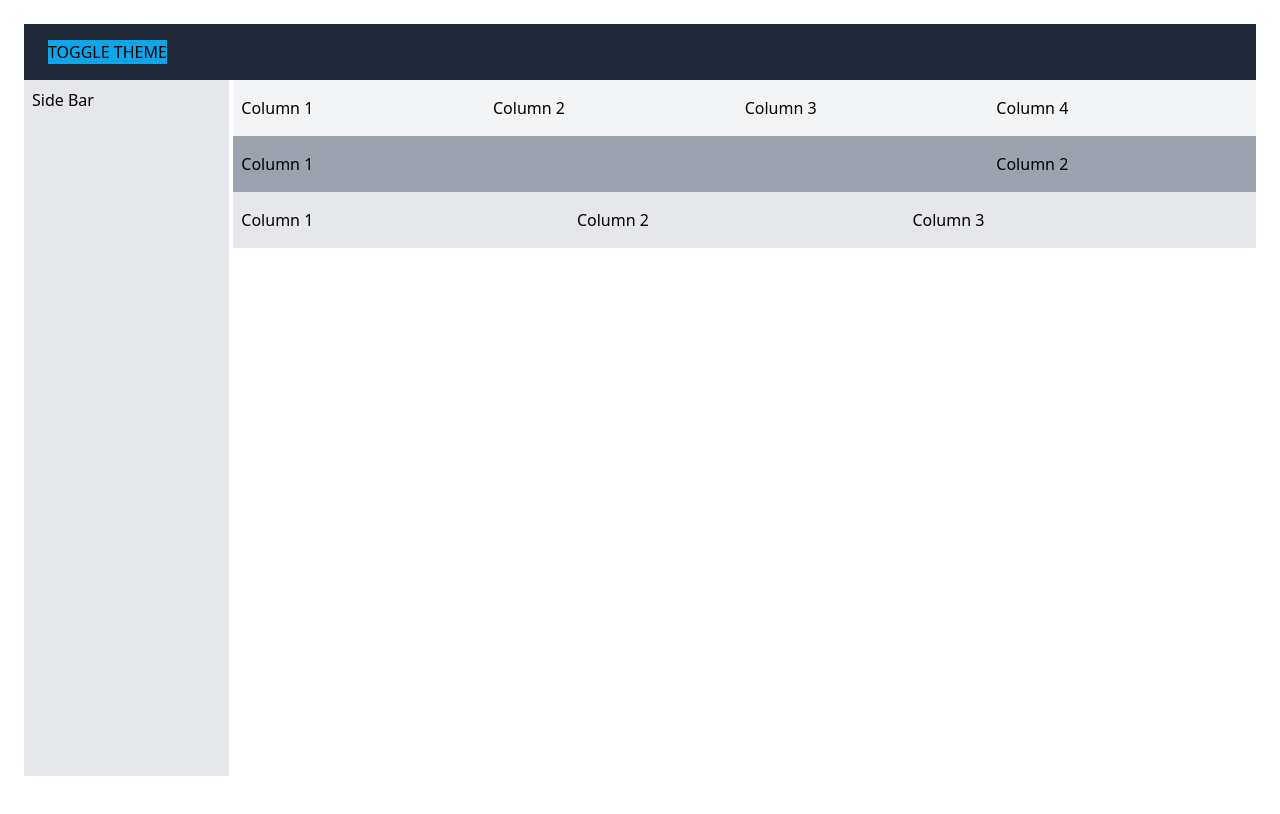
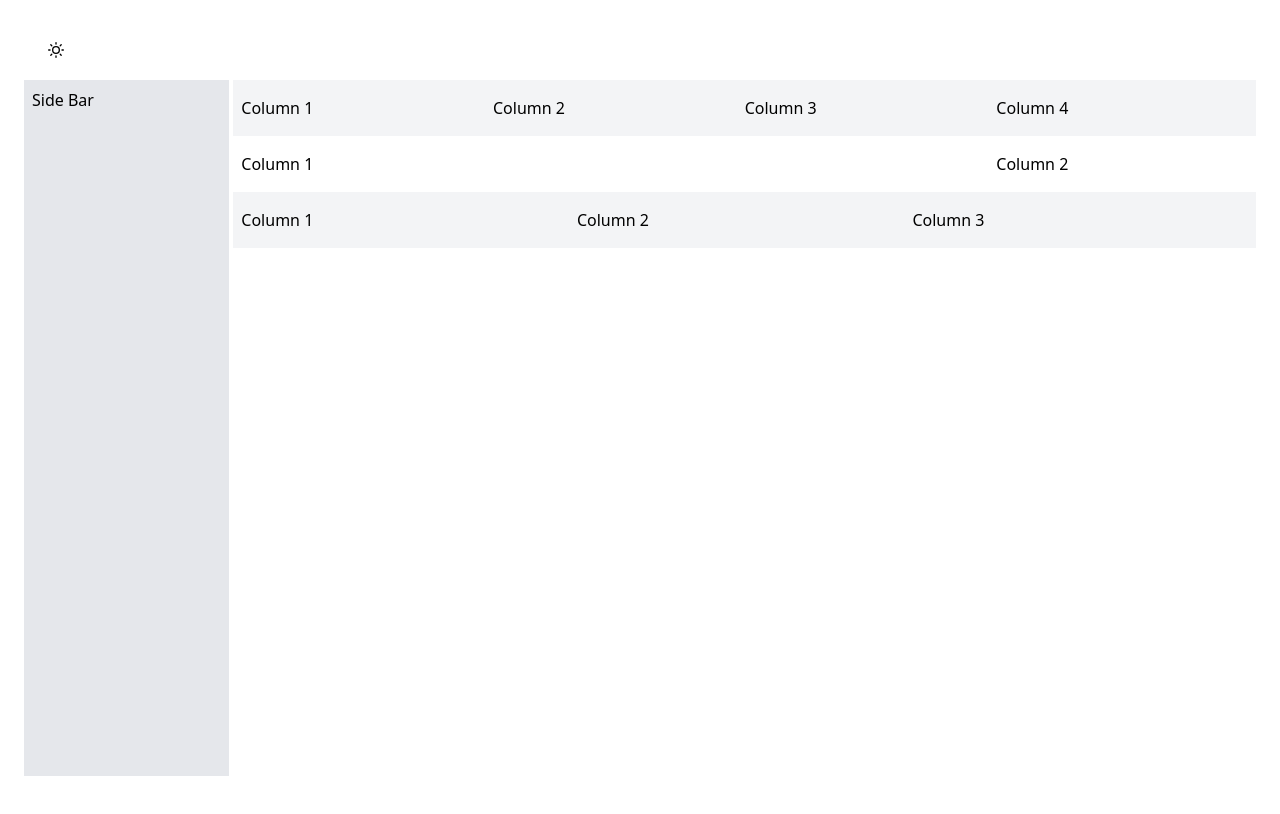
Before and after one commit to NAMGYEONGCHO/data_visualizer, a React (Create React App) app: page / in a window 1280 px wide. Shown: the top 814 px of the page. Built offline with nearby package versions, Linux system fonts and the light colour scheme.

Commit message:
added night mode icon;test colorSet for night and light mode

```diff
--- a/src/App.tsx
+++ b/src/App.tsx
@@ -2,24 +2,23 @@ import React, { useState } from 'react';
 import { Routes, Route } from 'react-router-dom';
 import useNightMode from './hooks/useNightMode';
 import Dashboard from './pages/Dashboard';
+import { Moon, Sun } from 'react-feather';
+const appbar_colorset = "text-black bg-white-500 dark:bg-dblue dark:text-white ";
+const sidebar_colorset = "text-black bg-gray-200 dark:bg-gray-700 dark:text-white ";
 
 const App: React.FC = () => {
   const [nightMode, setNightMode] = useNightMode();
   const [sidebarOpen, setSidebarOpen] = useState(true);
 
-  const toggleSidebar = () => {
-    setSidebarOpen(!sidebarOpen);
-  };
-
   return (
-    <div className="flex flex-col min-h-screen w-screen p-6 bg-white dark:bg-black">
+    <div className={`${appbar_colorset} flex flex-col min-h-screen w-screen p-6`}>
       {/* App Bar */}
-      <header className="bg-gray-800 text-white py-4 px-6">
+      <header className="text-white py-4 px-6">
         <button
-          className="dark:text-white text-black bg-sky-500 dark:bg-green-500"
+          className={`${appbar_colorset} rounded-full`}
           onClick={() => setNightMode(nightMode === 'light' ? 'dark' : 'light')}
         >
-          TOGGLE THEME
+          {nightMode === 'dark' ? <Moon size={16} /> : <Sun size={16} />}
         </button>
       </header>
 
@@ -27,7 +26,7 @@ const App: React.FC = () => {
       <div className="flex flex-col md:flex-row flex-grow">
         {/* Side Bar */}
         {sidebarOpen && (
-          <aside className="bg-gray-200 w-full md:w-1/6 py-2 px-2 dark:bg-dblue dark:text-white">
+          <aside className={`${sidebar_colorset} w-full md:w-1/6 py-2 px-2`}>
             Side Bar
           </aside>
         )}
--- a/src/pages/Dashboard.tsx
+++ b/src/pages/Dashboard.tsx
@@ -1,8 +1,10 @@
 const Dashboard = () => {
+  const body_colorset = "text-black bg-gray-100 dark:bg-gray-500 dark:text-white ";
+  const body_colorset2 = "text-black bg-white-500 dark:bg-gray-700 dark:text-white ";
   return (
     <div className="flex flex-grow flex-col">
       {/* Top Row */}
-      <div className="flex flex-wrap justify-between bg-gray-100 py-4 px-2">
+      <div className={`${body_colorset} flex flex-wrap justify-between py-4 px-2`}>
         <div className="w-full sm:w-1/2 md:w-1/4">Column 1</div>
         <div className="w-full sm:w-1/2 md:w-1/4">Column 2</div>
         <div className="w-full sm:w-1/2 md:w-1/4">Column 3</div>
@@ -10,13 +12,13 @@ const Dashboard = () => {
       </div>
 
       {/* Center Row */}
-      <div className="flex flex-wrap bg-gray-300 py-4 px-2 bg-gray-400">
+      <div className={`${body_colorset2} flex flex-wrap py-4 px-2`}>
         <div className="w-full sm:w-2/3 md:w-3/4 ">Column 1</div>
         <div className="w-full sm:w-1/3 md:w-1/4">Column 2</div>
       </div>
 
       {/* Bottom Row */}
-      <div className="flex flex-wrap justify-between bg-gray-200 py-4 px-2">
+      <div className={`${body_colorset} flex flex-wrap justify-between py-4 px-2`}>
         <div className="w-full sm:w-1/2 md:w-1/3">Column 1</div>
         <div className="w-full sm:w-1/2 md:w-1/3">Column 2</div>
         <div className="w-full sm:w-1/2 md:w-1/3">Column 3</div>
--- a/tailwind.config.js
+++ b/tailwind.config.js
@@ -8,6 +8,16 @@ module.exports = {
     extend: {
       colors: {
         'dblue': '#1E213A',
+        'light-blue': '#3C47E9',
+        'light-gray': '#A09FB1',
+        darkSidebar: {
+          text: 'white',
+          background: 'black',
+        },
+        sidebar: {
+          text: 'black',
+          background: 'white',
+        },
       },
       backgroundImage: theme => ({
         //'img': "url('/src/assets/img.svg')",
```
